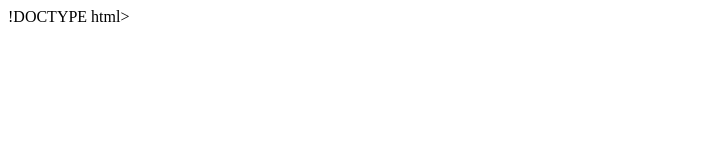
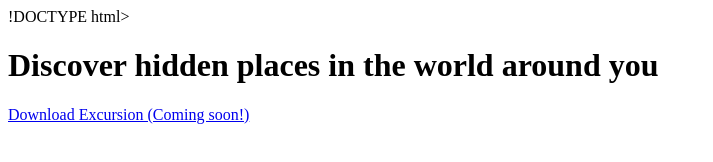
Before and after one commit to Benchigo/excursion, a plain HTML site: page index.html in a window 1280 px wide. Shown: the whole page, without its empty margins (0-713 px from the left). Drawn offline with Linux system fonts and the light colour scheme.

Commit message:
Add main header and first anchor

```diff
--- a/index.html
+++ b/index.html
@@ -5,9 +5,11 @@
     <meta name="viewport" content="width=device-width, initial-scale=1.0">
     <meta http-equiv="X-UA-Compatible" content="ie=edge">
     <title>Excursion</title>
-    <link rel="stylesheet" type=" text/css" href="resources/css/style.css">
+    <link rel="stylesheet" type="text/css" href="resources/css/style.css">
   </head>
   <body>
+    <h1 class="main-header">Discover hidden places in the world around you</h1>
+    <p><a href="#">Download Excursion (Coming soon!)</a></p>
 
  </body>
  </html>
```
